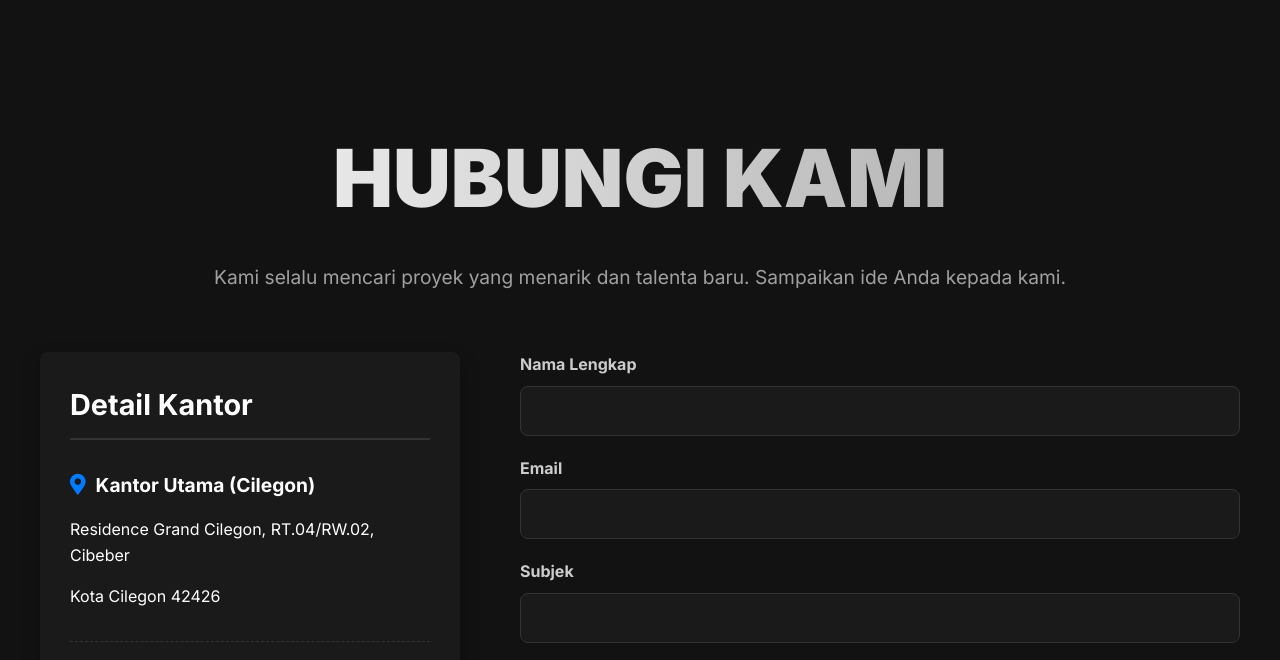
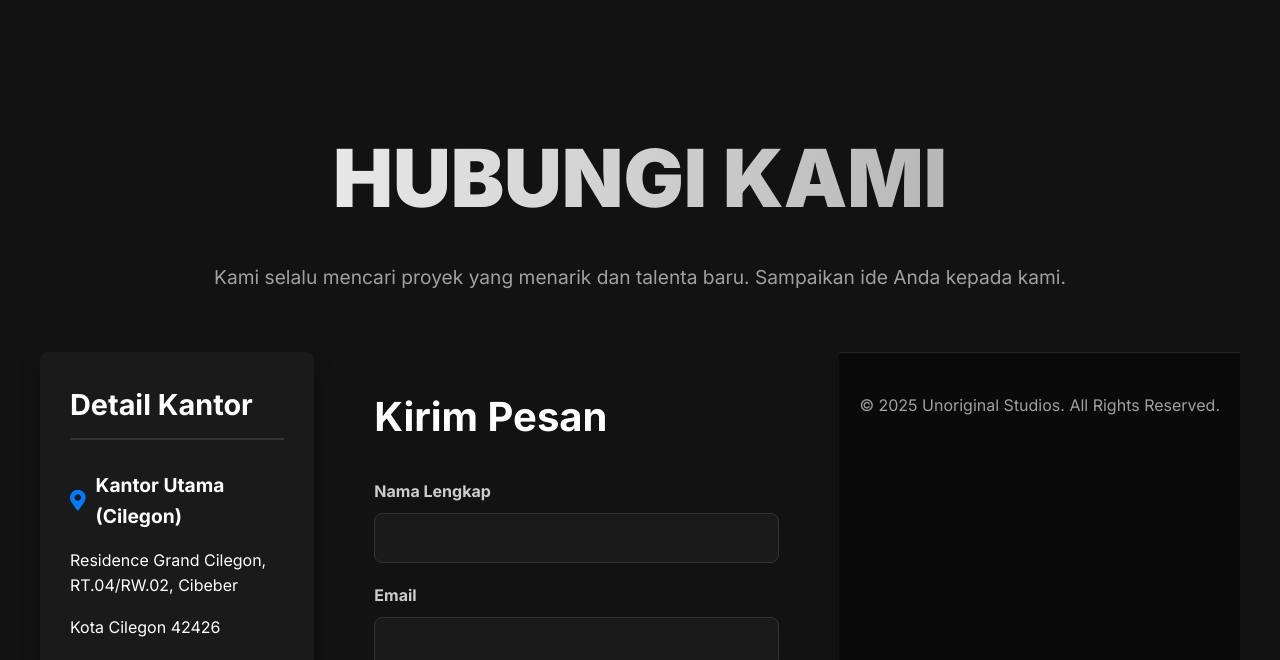
Before and after one commit to studiounoriginal-ux/Unoriginal-Studios-Portofolio, a plain HTML site: page contact.html in a window 1280 px wide. Shown: the part 72-732 px from the top of the page. Drawn offline with Linux system fonts and the light colour scheme.

Commit message:
Update contact.html

```diff
--- a/contact.html
+++ b/contact.html
@@ -64,6 +64,8 @@
                     </div>
 
 <div class="contact-form-container">
+    <h2>Kirim Pesan</h2>
+
     <form action="https://formspree.io/f/xqaynred" method="POST" class="contact-form">
     <div class="form-group">
             <label for="name">Nama Lengkap</label>
@@ -71,7 +73,8 @@
         </div>
         <div class="form-group">
             <label for="email">Email</label>
-                    <input type="email" id="email" name="_replyto" required> </div>
+            <input type="email" id="email" name="_replyto" required>
+        </div>
         <div class="form-group">
             <label for="subject">Subjek</label>
             <input type="text" id="subject" name="subject" required>
@@ -83,10 +86,6 @@
         <button type="submit" class="submit-button">Kirim Pesan</button>
     </form>
 </div>
-                </div>
-            </div>
-        </section>
-    </main>
 
     <footer class="main-footer">
         <div class="container">
```
Lines whose indentation alone changed are shown as unchanged.
